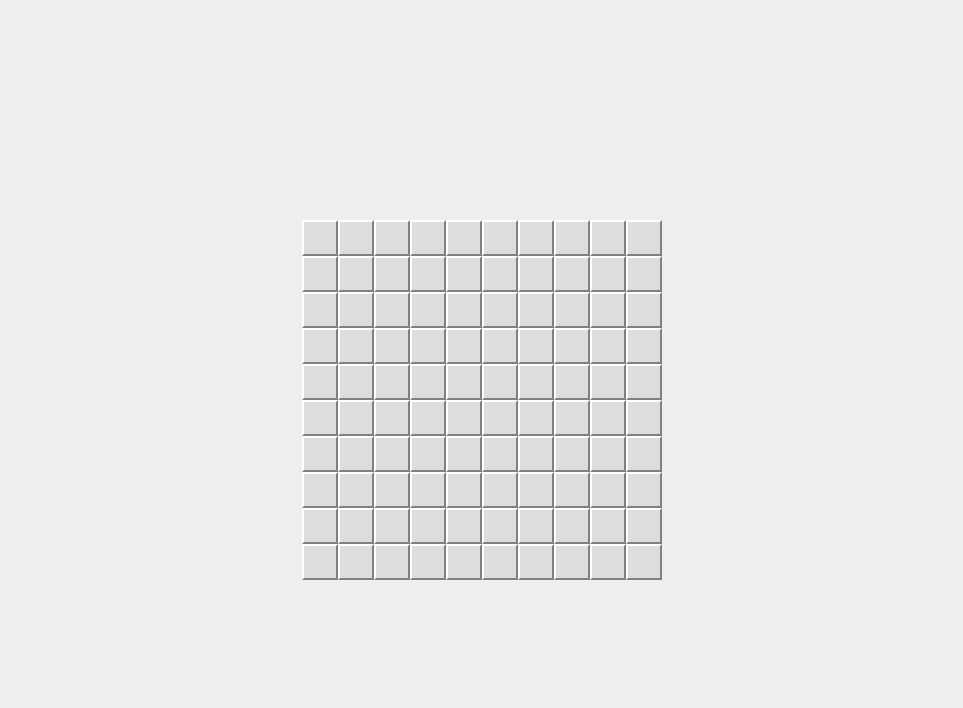
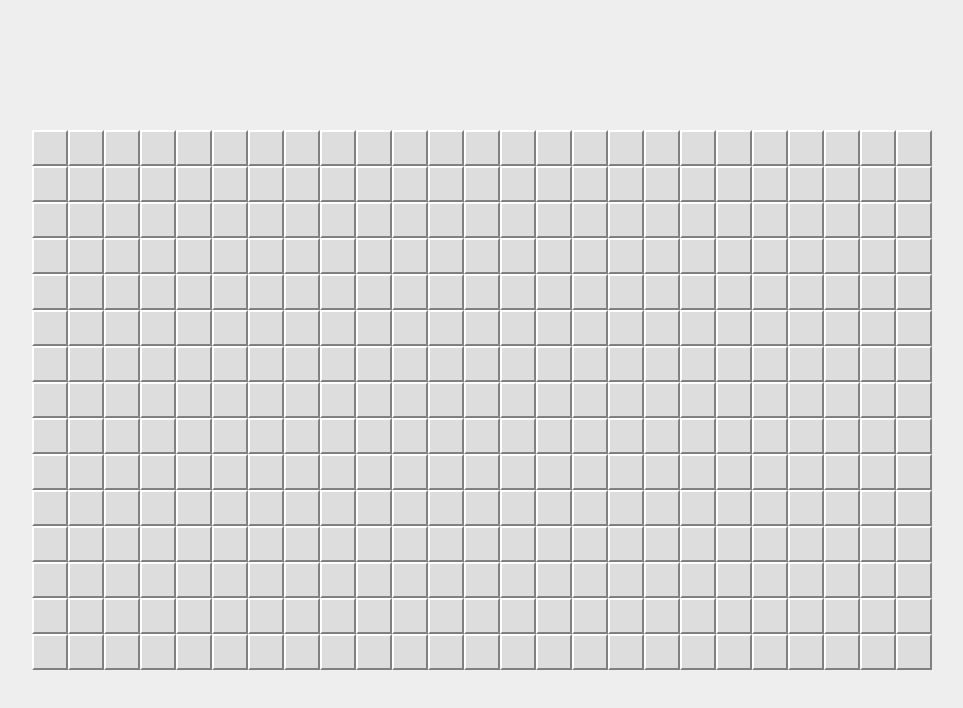
Before and after one commit to maximebergerard/minesweeper, a React (Create React App) app: page / in a window 1280 px wide. Shown: the top 708 px of the page, without its empty margins (158-1121 px from the left). Built offline with nearby package versions, Linux system fonts and the light colour scheme.

Commit message:
🔧 Add ts

```diff
--- a/package.json
+++ b/package.json
@@ -6,9 +6,14 @@
     "@testing-library/jest-dom": "^5.16.5",
     "@testing-library/react": "^13.4.0",
     "@testing-library/user-event": "^13.5.0",
+    "@types/jest": "^29.2.6",
+    "@types/node": "^18.11.18",
+    "@types/react": "^18.0.27",
+    "@types/react-dom": "^18.0.10",
     "react": "^18.2.0",
     "react-dom": "^18.2.0",
     "react-scripts": "5.0.1",
+    "typescript": "^4.9.4",
     "web-vitals": "^2.1.4"
   },
   "scripts": {
--- a/src/App.js
+++ /dev/null
@@ -1,26 +0,0 @@
-import React from 'react'
-import './App.css';
-
-const gridLength = 10
-
-const board = Array(gridLength).fill(0).map(() => new Array(gridLength).fill(1))
-
-const App = () => {
-  return (
-    <div className="App">
-      <table>
-        {board.map((items, index) => {
-          return (
-            <tr key={index}>
-              {items.map((subItems, subIndex) => {
-                return <td key={subIndex}><div className="cell" /></td>
-              })}
-            </tr>
-          )
-        })}
-      </table>
-    </div>
-  );
-}
-
-export default App;
--- /dev/null
+++ b/src/App.tsx
@@ -0,0 +1,36 @@
+import React from "react";
+import "./App.css";
+
+const gridWidth = 25;
+const gridHeight = 15;
+
+const board = Array(gridHeight)
+  .fill(0)
+  .map(() => new Array(gridWidth).fill(0));
+console.log(board);
+
+const App = () => {
+  return (
+    <div className="App">
+      <table>
+        <tbody>
+          {board.map((items, index) => {
+            return (
+              <tr key={index}>
+                {items.map((subItems, subIndex) => {
+                  return (
+                    <td key={subIndex}>
+                      <div className="cell" />
+                    </td>
+                  );
+                })}
+              </tr>
+            );
+          })}
+        </tbody>
+      </table>
+    </div>
+  );
+};
+
+export default App;
--- a/src/index.js
+++ /dev/null
@@ -1,17 +0,0 @@
-import React from 'react';
-import ReactDOM from 'react-dom/client';
-import './index.css';
-import App from './App';
-import reportWebVitals from './reportWebVitals';
-
-const root = ReactDOM.createRoot(document.getElementById('root'));
-root.render(
-  <React.StrictMode>
-    <App />
-  </React.StrictMode>
-);
-
-// If you want to start measuring performance in your app, pass a function
-// to log results (for example: reportWebVitals(console.log))
-// or send to an analytics endpoint. Learn more: https://bit.ly/CRA-vitals
-reportWebVitals();
--- /dev/null
+++ b/src/index.tsx
@@ -0,0 +1,21 @@
+import React from "react";
+import ReactDOM from "react-dom/client";
+import "./index.css";
+import App from "./App";
+// import reportWebVitals from "./reportWebVitals";
+// import reportHandler from "./reportHandler";
+
+const rootElement = document.getElementById("root");
+if (!rootElement) throw new Error("Failed to find the root element");
+const root = ReactDOM.createRoot(rootElement);
+
+root.render(
+  <React.StrictMode>
+    <App />
+  </React.StrictMode>,
+);
+
+// If you want to start measuring performance in your app, pass a function
+// to log results (for example: reportWebVitals(console.log))
+// or send to an analytics endpoint. Learn more: https://bit.ly/CRA-vitals
+// reportWebVitals(reportHandler);
--- /dev/null
+++ b/src/reportHandler.tsx
@@ -0,0 +1,7 @@
+import { Metric } from "web-vitals";
+
+function reportHandler(metric: Metric) {
+  console.log(metric);
+}
+
+export default reportHandler;
--- a/src/reportWebVitals.js
+++ b/src/reportWebVitals.tsx
@@ -1,6 +1,8 @@
-const reportWebVitals = onPerfEntry => {
+import { ReportHandler } from "web-vitals";
+
+const reportWebVitals = (onPerfEntry: ReportHandler) => {
   if (onPerfEntry && onPerfEntry instanceof Function) {
-    import('web-vitals').then(({ getCLS, getFID, getFCP, getLCP, getTTFB }) => {
+    import("web-vitals").then(({ getCLS, getFID, getFCP, getLCP, getTTFB }) => {
       getCLS(onPerfEntry);
       getFID(onPerfEntry);
       getFCP(onPerfEntry);
```
Also changed, not shown: tsconfig.json (added, +21 -0 lines), src/setupTests.tsx (renamed from src/setupTests.js), 1 other file (tests, documents, lock files or other folders).
